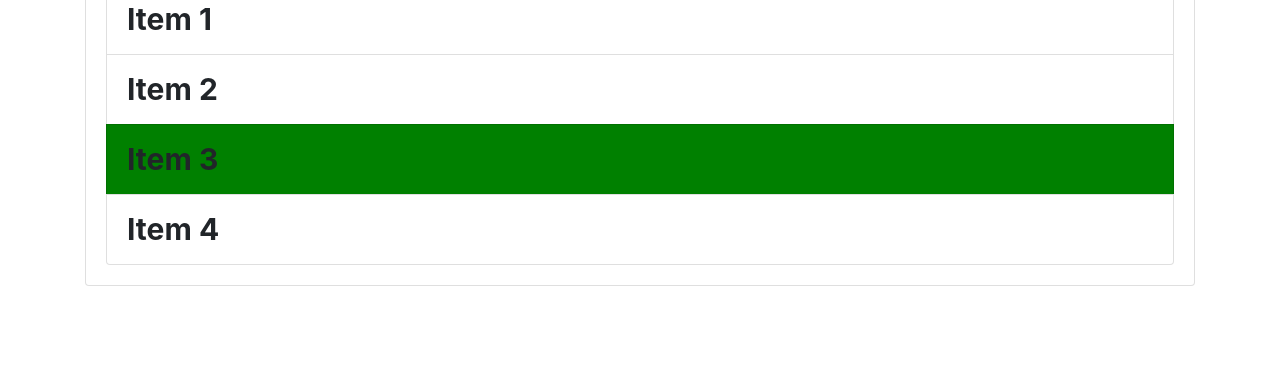
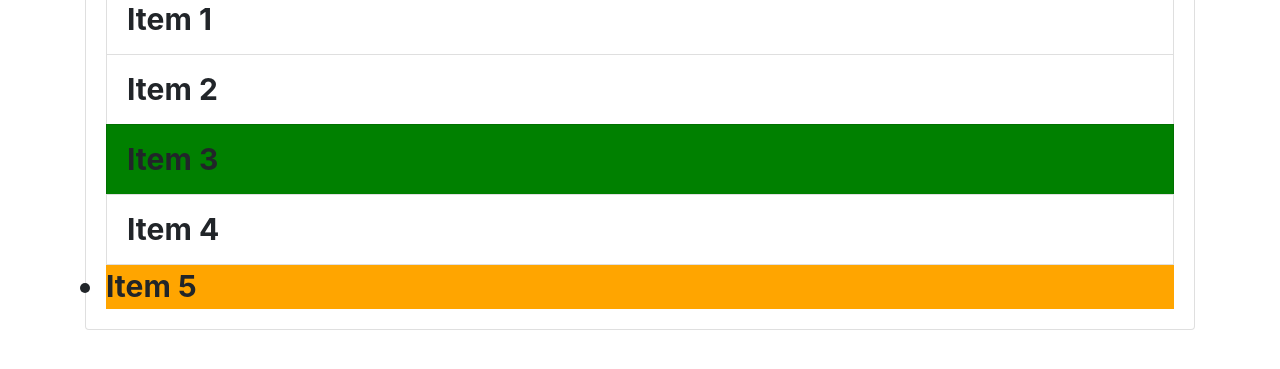
Before and after one commit to 12swarna/gitfile, a plain HTML site: page Youtubedom/index.html in a window 1280 px wide. Shown: the part 321-690 px from the top of the page. Drawn offline with nearby package versions, Linux system fonts and the light colour scheme.

Commit message:
add newhtml

```diff
--- a/Youtubedom/index.html
+++ b/Youtubedom/index.html
@@ -26,7 +26,12 @@
       <li class="list-group-item">Item 2</li>
       <li class="list-group-item">Item 3</li>
       <li class="list-group-item">Item 4</li>
+      <li class="freedom"> Item 5</li>
+
+
     </ul>
+
+
    </div>
   </div>
   <script src="index.js"></script>
```
